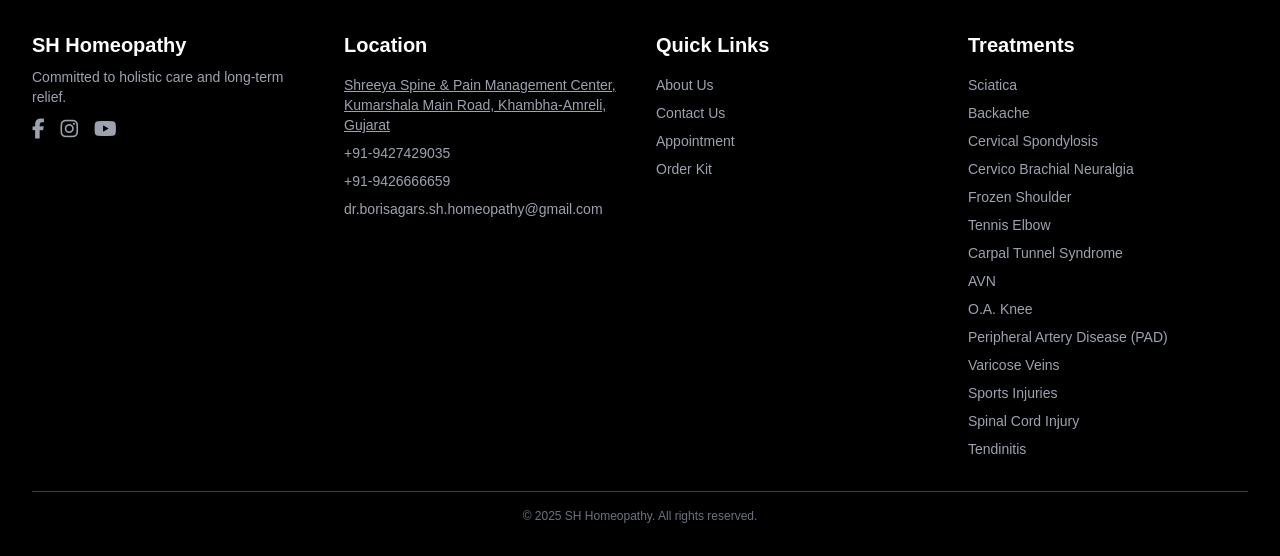
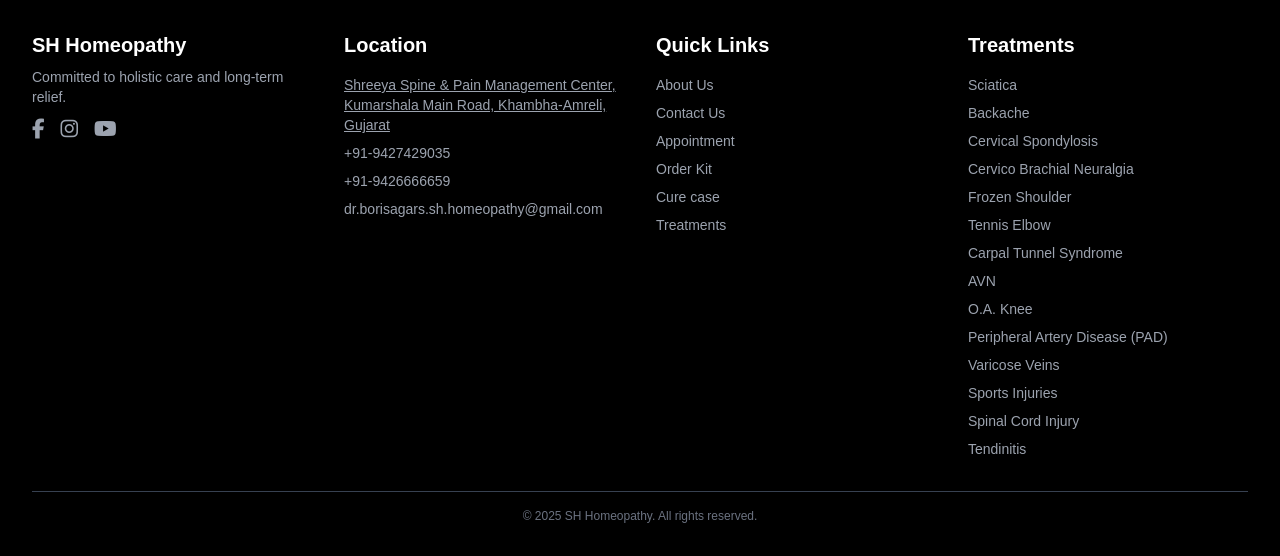
Before and after one commit to vrundaborisagar/SH_Homeopathy_Website, a Flask app: page /about in a window 1280 px wide. Shown: the part 821-1377 px from the top of the page. Run offline with Flask 3, Linux system fonts and the light colour scheme; some libraries are stand-ins or nearby versions.

Commit message:
Update base.html

```diff
--- a/templates/base.html
+++ b/templates/base.html
@@ -90,6 +90,8 @@
         <li><a href="/contact" class="hover:text-yellow-500">Contact Us</a></li>
         <li><a href="/appointment" class="hover:text-yellow-500">Appointment</a></li>
         <li><a href="/order" class="hover:text-yellow-500">Order Kit</a></li>
+        <li><a href="/cure_case" class="hover:text-yellow-500">Cure case</a></li>
+        <li><a href="/treatments" class="hover:text-yellow-500">Treatments</a></li>
       </ul>
     </div>
 
```
